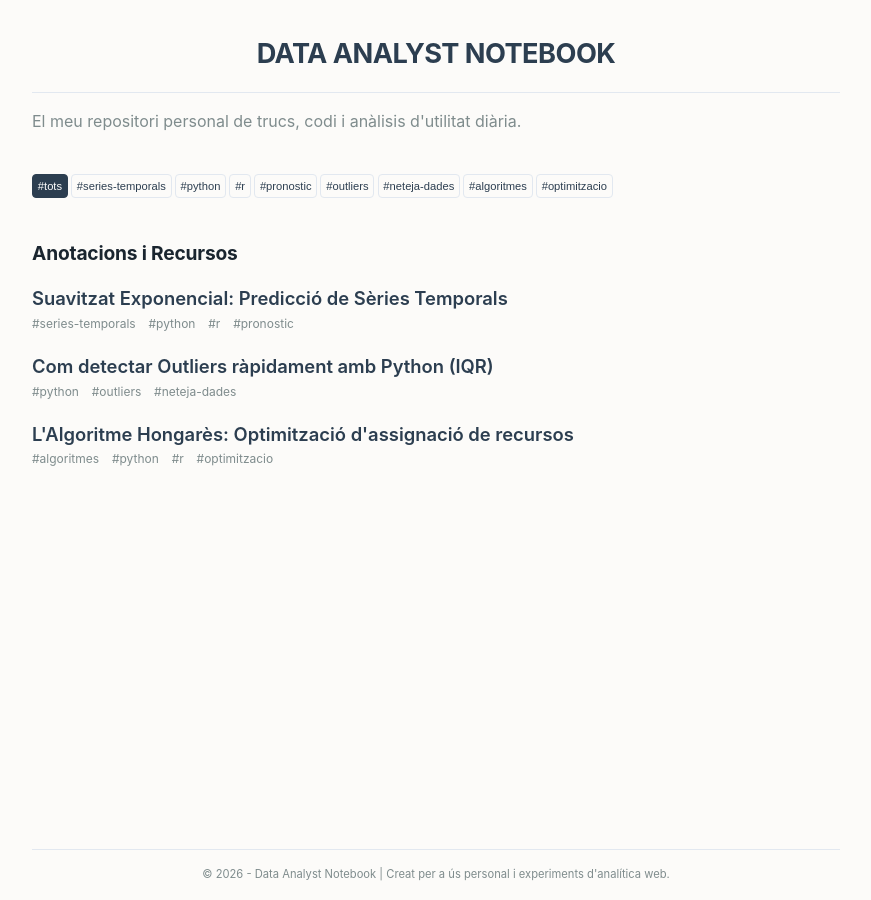
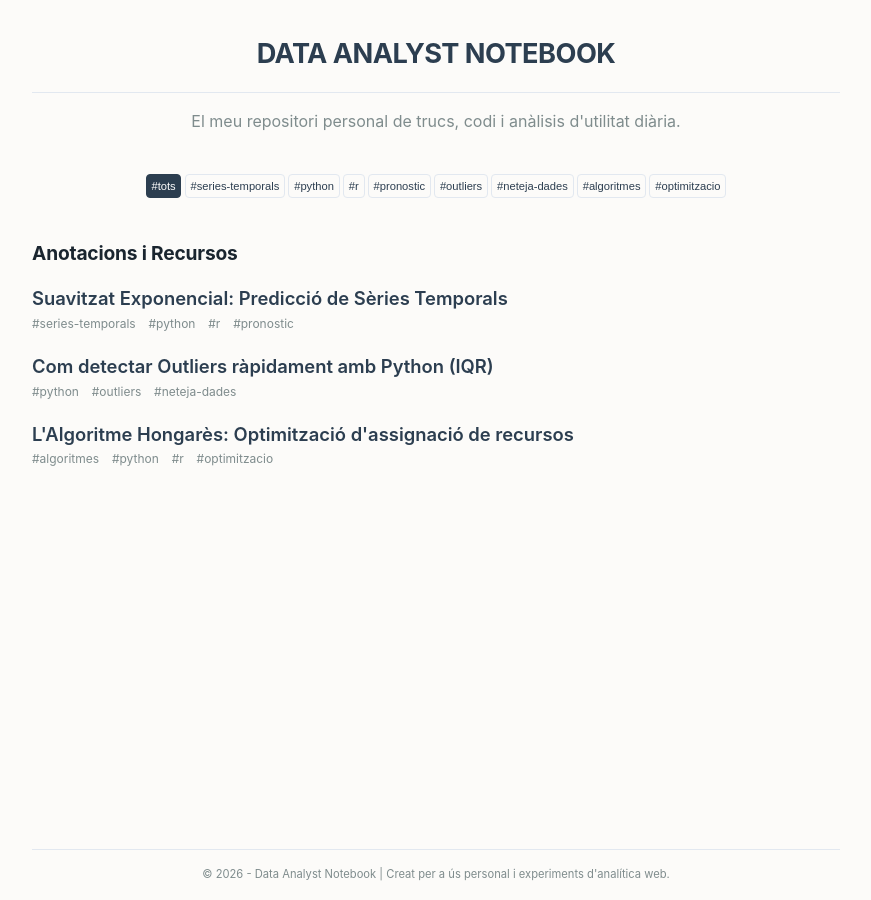
Before and after one commit to alberthr/alberthr.github.io, a Jekyll site: the page built from index.html, in a window 1280 px wide. Shown: the whole page, without its empty margins (204-1075 px from the left). Built offline with Jekyll 4.4.1, drawn with Linux system fonts in a browser that asks for light colours.

Commit message:
Update style.css
centro els tags a pantalla

```diff
--- a/assets/css/style.css
+++ b/assets/css/style.css
@@ -88,6 +88,7 @@ h3 { font-size: 1.0rem; }
   font-size: 1rem;
   color: var(--text-muted);
   margin-bottom: 2.5rem;
+  text-align: center;
 }
 
 /* Llistat de posts net i minimalista (SENSE CAIXES) */
@@ -127,6 +128,7 @@ ul {
   display: flex;
   flex-wrap: wrap;
   gap: 0.2rem;
+  justify-content: center; /* Centra els elements horizontalment */
   align-items: center;
 }
 
```
